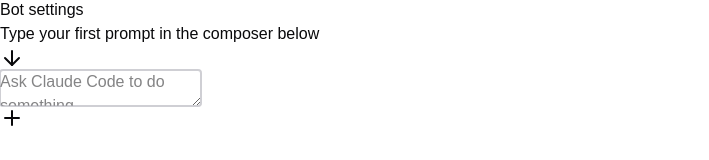
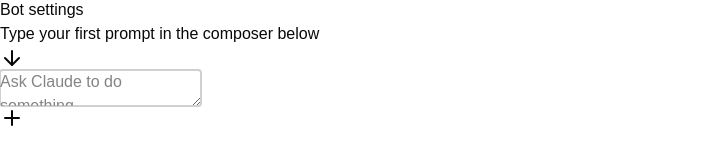
Before and after one commit to shoto290/OpenNest, a React (Vite) app in the folder apps/app/: page / in a window 1280 px wide. Shown: the part 241-401 px from the top of the page, without its empty margins (0-709 px from the left). Built offline with nearby package versions, Linux system fonts and the light colour scheme.

Commit message:
feat(app): let the composer address the bot by name
Claude-Session: https://claude.ai/code/session_01W4DrmAvLfdUZ6J1VvxCPp4

```diff
--- a/apps/app/src/components/chat-screen.tsx
+++ b/apps/app/src/components/chat-screen.tsx
@@ -180,6 +180,7 @@ function PermissionPrompt({
 const Composer = memo(function Composer({
 	controller,
 	composerRef,
+	botName,
 	commands,
 	disabled,
 	isOverlayOpen,
@@ -192,6 +193,8 @@ const Composer = memo(function Composer({
 }: {
 	controller: ChatController
 	composerRef: RefObject<HTMLTextAreaElement | null>
+	/** The bot the prompt is addressed to, which the placeholder names. */
+	botName: string
 	/** What the bot last answered to: the live session's own list once it has
 	 * announced one, and until then the list the store kept from the session before
 	 * it. Empty only for a bot no session has ever announced anything for. */
@@ -282,7 +285,7 @@ const Composer = memo(function Composer({
 				placeholder={
 					disabled
 						? "Waiting for Claude Code…"
-						: "Ask Claude Code to do something…"
+						: `Ask ${botName} to do something…`
 				}
 			/>
 		</PromptCommandMenu>
@@ -460,6 +463,7 @@ export function ChatScreen({
 				<Composer
 					controller={controller}
 					composerRef={composerRef}
+					botName={bot.name}
 					commands={state.commands}
 					disabled={disabled}
 					isOverlayOpen={isOverlayOpen}
```
